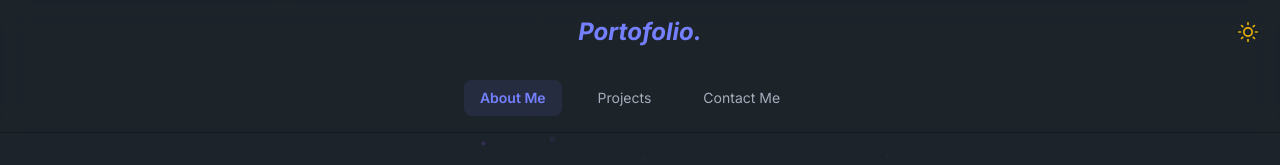
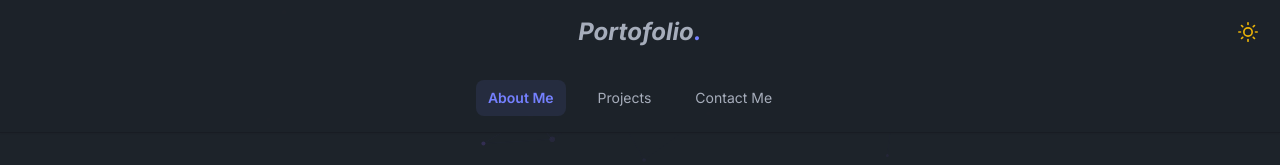
Before and after one commit to m0rgause/portofolio, a Next.js app: page / in a window 1280 px wide. Shown: the top 165 px of the page. Built offline with nearby package versions, Linux system fonts and the light colour scheme.

Commit message:
style: enhance navbar appearance with improved background and hover effects

```diff
--- a/src/components/navbar.tsx
+++ b/src/components/navbar.tsx
@@ -21,7 +21,7 @@ const Navbar: React.FC = () => {
 
   return (
     <motion.div
-      className="sticky top-0 z-50 bg-base-100/80 backdrop-blur-md border-b border-base-300"
+      className="sticky top-0 z-50 bg-base-100/90 backdrop-blur-md border-b border-base-300/50 shadow-sm"
       initial={{ y: -100 }}
       animate={{ y: 0 }}
       transition={{ duration: 0.6, ease: "easeOut" }}
@@ -32,7 +32,7 @@ const Navbar: React.FC = () => {
             <div
               tabIndex={0}
               role="button"
-              className="btn btn-ghost btn-circle"
+              className="btn btn-ghost btn-circle hover:bg-primary/10"
             >
               <svg
                 xmlns="http://www.w3.org/2000/svg"
@@ -50,7 +50,7 @@ const Navbar: React.FC = () => {
               </svg>
             </div>
             <NavChild
-              classname="menu menu-box dropdown-content bg-base-100 rounded-box w-52 p-2 shadow-lg z-50"
+              classname="menu menu-box dropdown-content bg-base-100 rounded-box w-52 p-2 shadow-xl border border-base-300/50 z-50"
               active={active}
             />
           </div>
@@ -58,7 +58,7 @@ const Navbar: React.FC = () => {
         <div className="navbar-center">
           <Link href="/about">
             <motion.div
-              className="text-2xl dark:text-white italic font-bold cursor-pointer text-primary"
+              className="text-2xl italic font-bold cursor-pointer text-base-content hover:text-primary transition-colors duration-300"
               whileHover={{ scale: 1.05 }}
               transition={{ type: "spring", stiffness: 400, damping: 10 }}
             >
@@ -107,10 +107,10 @@ const NavItem: React.FC<NavItemProps> = ({ children, link, active }) => {
     >
       <Link
         href={link}
-        className={`transition-colors duration-300 ${
+        className={`transition-all duration-300 rounded-lg px-3 py-2 ${
           isActive
-            ? "text-primary font-semibold bg-primary/10"
-            : "hover:text-primary hover:bg-primary/5"
+            ? "text-primary font-semibold bg-primary/10 hover:bg-primary/20 hover:text-primary"
+            : "text-base-content hover:text-primary hover:bg-primary/5"
         }`}
       >
         {children}
```
